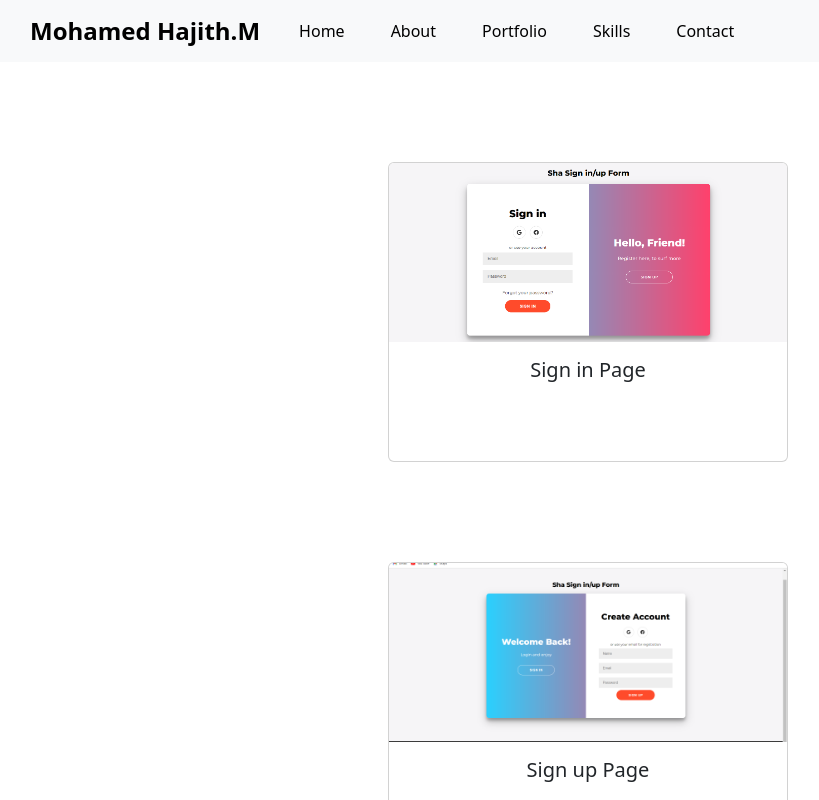
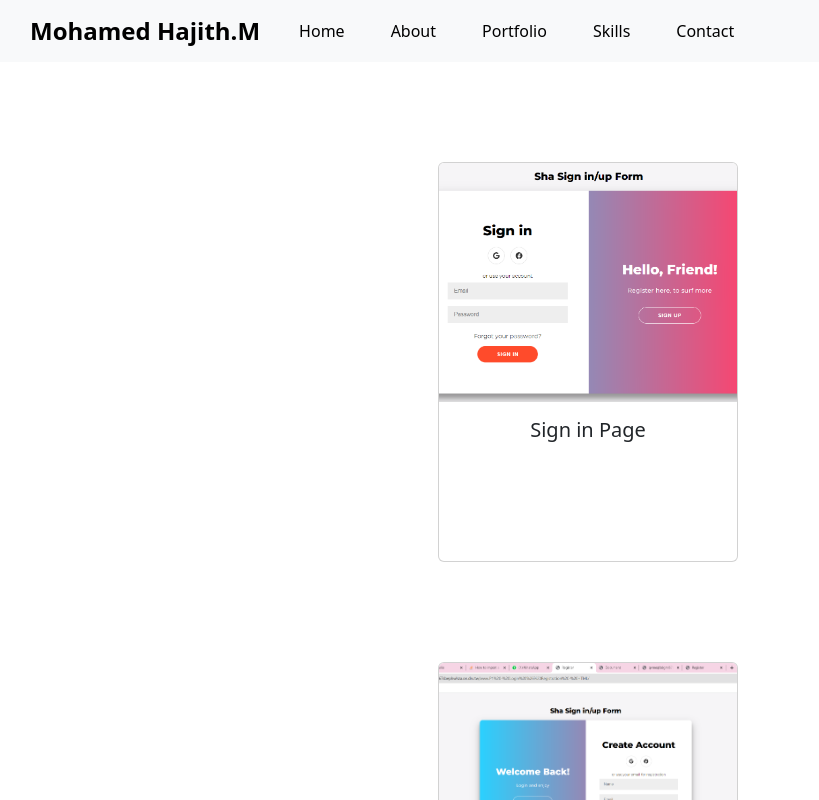
Before and after one commit to HAJITH-M/Portfolio-angular, an Angular app in the folder Porfolio/: page /project1 in a window 1280 px wide. Shown: the top 800 px of the page, without its empty margins (52-871 px from the left). Built offline with nearby package versions, Linux system fonts and the light colour scheme.

Commit message:
project1 images  added

```diff
--- a/Porfolio/src/app/project1/project1.component.css
+++ b/Porfolio/src/app/project1/project1.component.css
@@ -35,8 +35,8 @@
 
 
   .card {
-    width: 400px; /* Customize the width here */
-    height: 300px; /* Customize the height here */
+    width: 300px; /* Customize the width here */
+    height: 400px; /* Customize the height here */
     margin-top: 100px;
 }
 
```
